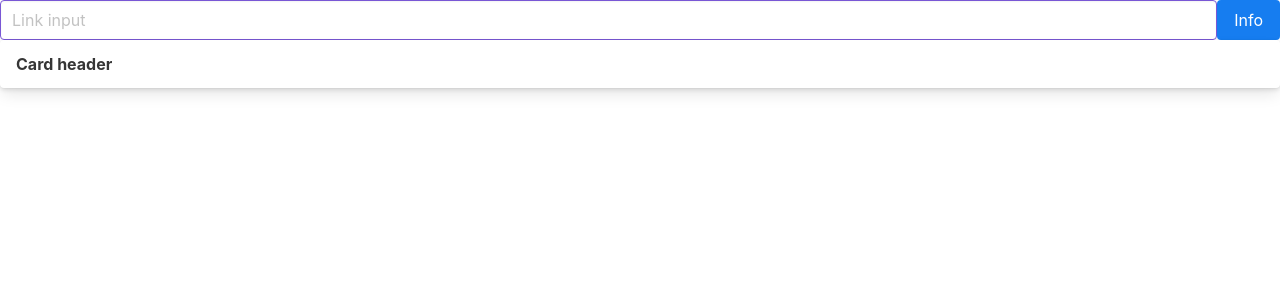
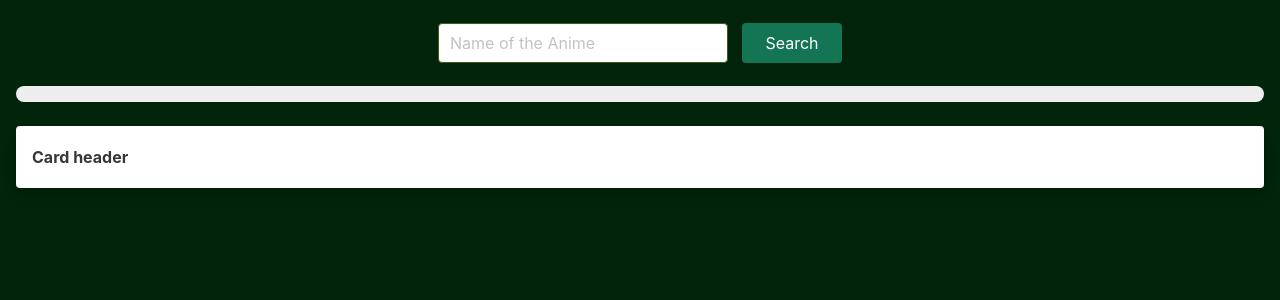
Before and after one commit to kromate/animedom, a Vue app: page / in a window 1280 px wide. Shown: the top 300 px of the page. Built offline with nearby package versions, Linux system fonts and the light colour scheme.

Commit message:
added loader

```diff
--- a/src/App.vue
+++ b/src/App.vue
@@ -1,7 +1,11 @@
 <template>
-  <div id="app">
-    <router-view />
-  </div>
+  <router-view />
 </template>
 
-<style></style>
+<style>
+body {
+  background: rgb(2, 36, 10);
+  width: 100%;
+  height: 100vh;
+}
+</style>
--- a/src/views/Home.vue
+++ b/src/views/Home.vue
@@ -1,10 +1,12 @@
 <template>
-  <div class="is-flex is-flex-direction-column is-justify-content-center is-align-content-center">
+  <div class="is-flex conf">
     <div class="is-flex w-50">
-      <input class="input is-link" type="text" placeholder="Link input" />
-      <button class="button is-info">Info</button>
+      <input class="input" type="text" placeholder="Name of the Anime" />
+      <button class="button is-uni">Search</button>
     </div>
 
+    <div class="mx-4">
+      <progress class="progress is-uni" max="100">30%</progress>
       <div class="card">
         <header class="card-header">
           <p class="card-header-title">
@@ -18,6 +20,7 @@
         </header>
       </div>
     </div>
+  </div>
 </template>
 
 <script>
@@ -27,6 +30,35 @@ export default {
 </script>
 
 <style scoped>
+.is-uni {
+  background: rgb(20, 117, 85);
+  border: transparent;
+  color: white;
+}
+.is-uni:hover {
+  background: rgb(20, 117, 85);
+  border: transparent;
+  color: white;
+}
+.conf {
+  flex-direction: column;
+  justify-content: center;
+  flex-wrap: wrap;
+}
+button {
+  margin: 7px;
+  width: 100px;
+}
+input {
+  width: 290px;
+  border: 1px solid rgb(65, 88, 24);
+  margin: 7px;
+}
 .w-50 {
+  max-width: 90vw;
+  margin: 0px auto;
+  justify-content: space-between;
+  margin-top: 1rem;
+  margin-bottom: 1rem;
 }
 </style>
```
Lines whose indentation alone changed are shown as unchanged.
